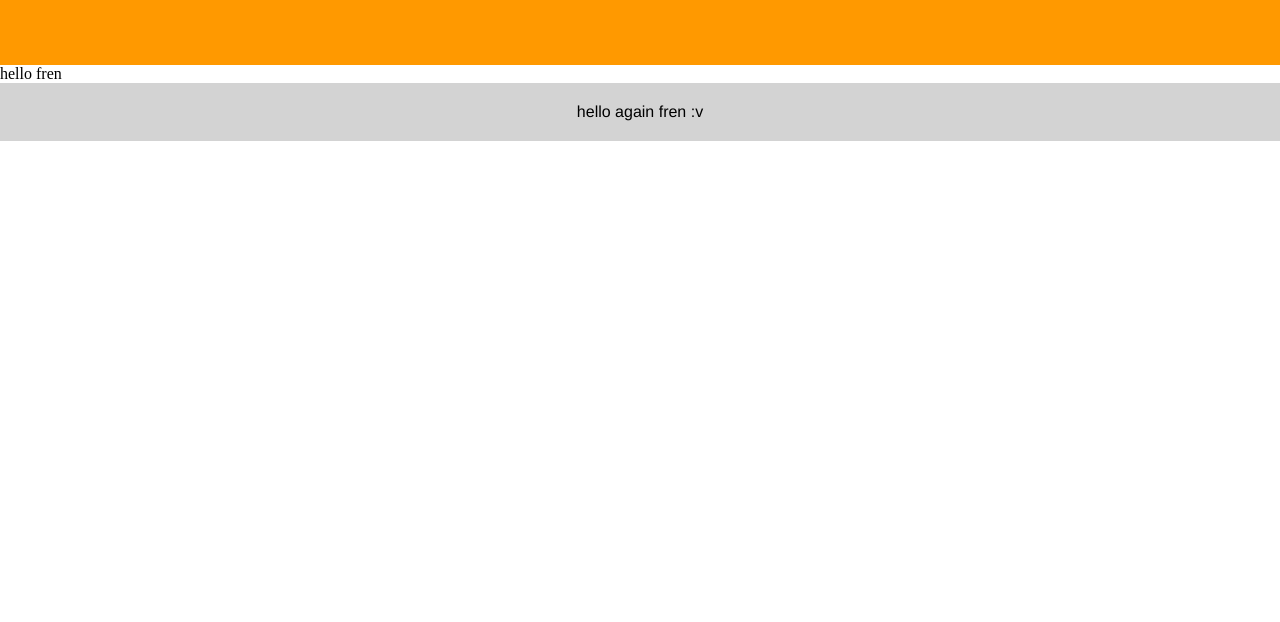
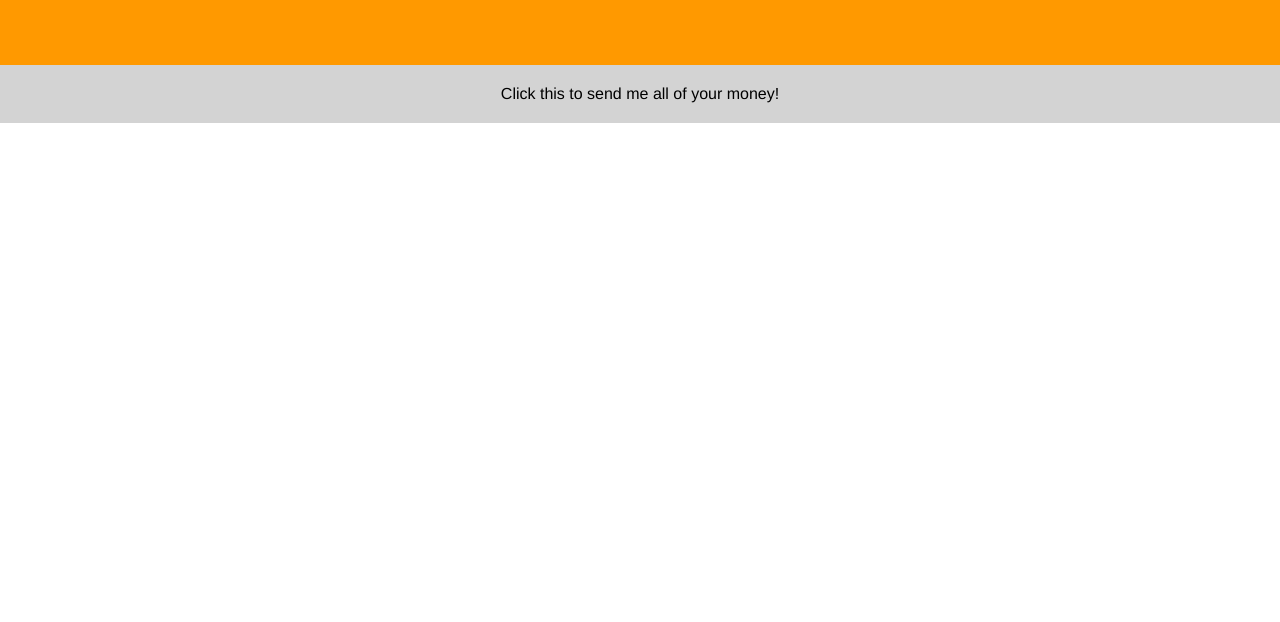
Before and after one commit to chocomintt/Vxperr.github.io, a plain HTML site: page donate.html in a window 1280 px wide. Shown: the part 178-800 px from the top of the page. Drawn offline with Linux system fonts and the light colour scheme.

Commit message:
Update donate.html
hehe 😏

```diff
--- a/donate.html
+++ b/donate.html
@@ -1,5 +1,5 @@
 <!DOCTYPE html>
-<html>
+<html lang="en">
 	<head>
 		<title>pls donate ];</title>
 		<link rel="icon" href="favicon.ico" type="image/x-icon">
@@ -21,9 +21,10 @@
 		</div>
 
 		<div class="row">
-			<p>hello fren</p>
 			<div class="main">
-				<p>hello again fren :v</p>
+				<p>
+                    <a href="paypal.me/sendviperrmoney">Click this to send me all of your money!</a>
+                </p>
 			</div>
 		</div>
 
```
